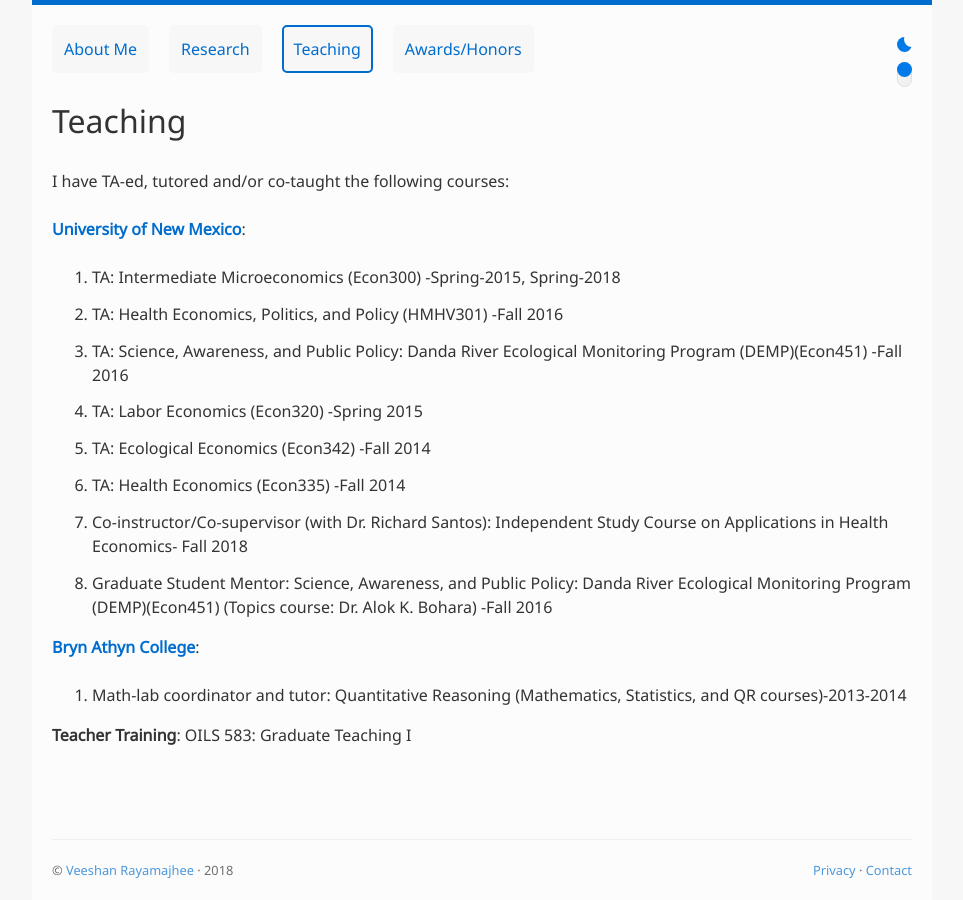
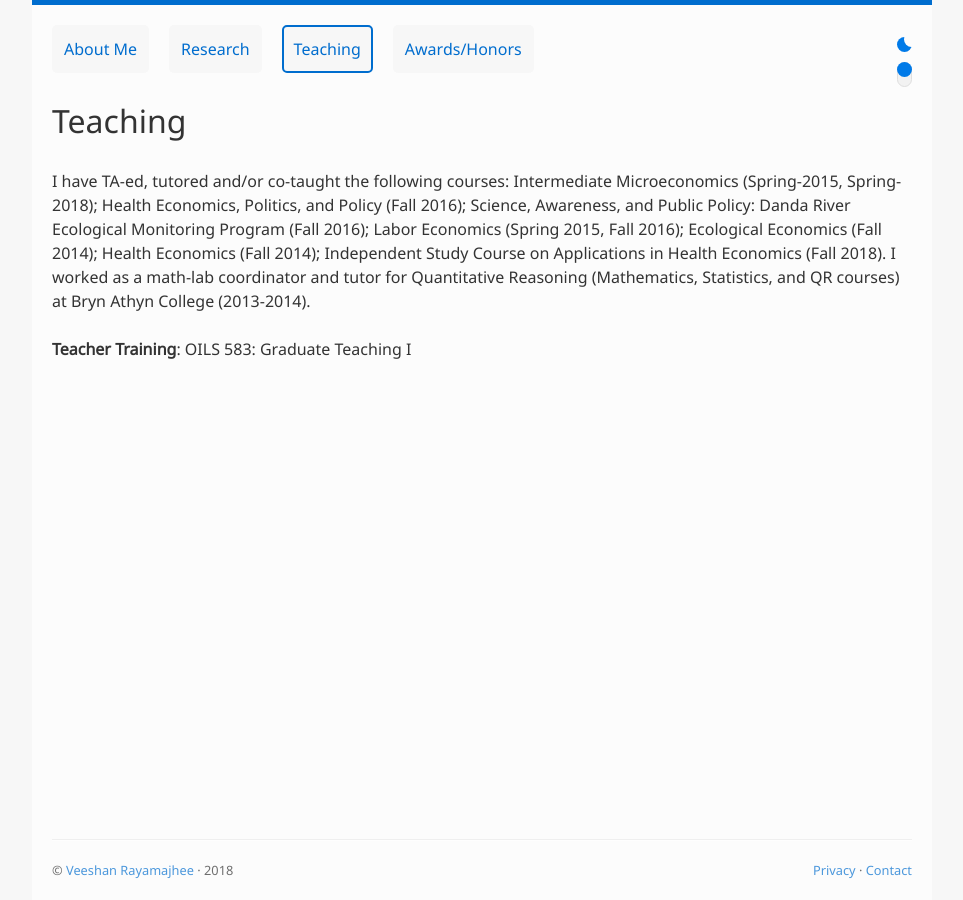
Before and after one commit to veeshanr/veeshanr.github.io, a Jekyll site: the page built from pages/teaching.md, in a window 1280 px wide. Shown: the whole page, without its empty margins (158-1121 px from the left). Built offline with Jekyll 4.4.1, drawn with Linux system fonts in a browser that asks for light colours.

Commit message:
Update teaching.md

```diff
--- a/pages/teaching.md
+++ b/pages/teaching.md
@@ -8,24 +8,8 @@ title: Teaching
 Teaching
 ========
 
-I have TA-ed, tutored and/or co-taught the following courses:
-
-**[University of New Mexico](http://unm.edu)**:
-
-1. TA: Intermediate Microeconomics (Econ300) -Spring-2015, Spring-2018
-2. TA: Health Economics, Politics, and Policy (HMHV301) -Fall 2016
-3. TA: Science, Awareness, and Public Policy: Danda River Ecological Monitoring Program (DEMP)(Econ451) -Fall 2016
-4. TA: Labor Economics (Econ320) -Spring 2015
-5. TA: Ecological Economics (Econ342) -Fall 2014
-6. TA: Health Economics (Econ335) -Fall 2014
-7. Co-instructor/Co-supervisor (with Dr. Richard Santos): Independent Study Course on Applications in
-Health Economics- Fall 2018
-8. Graduate Student Mentor: Science, Awareness, and Public Policy: Danda River
-Ecological Monitoring Program (DEMP)(Econ451) (Topics course: Dr. Alok K. Bohara) -Fall 2016
-
-**[Bryn Athyn College](https://brynathyn.edu)**:
-
-7. Math-lab coordinator and tutor: Quantitative Reasoning (Mathematics, Statistics, and QR courses)-2013-2014
+I have TA-ed, tutored and/or co-taught the following courses: Intermediate Microeconomics (Spring-2015, Spring-2018); Health Economics, Politics, and Policy (Fall 2016); Science, Awareness, and Public Policy: Danda River Ecological Monitoring Program (Fall 2016); Labor Economics (Spring 2015, Fall 2016); Ecological Economics (Fall 2014); Health Economics (Fall 2014); Independent Study Course on Applications in Health Economics (Fall 2018).
+I worked as a math-lab coordinator and tutor for Quantitative Reasoning (Mathematics, Statistics, and QR courses) at Bryn Athyn College (2013-2014).
 
 **Teacher Training**:
 OILS 583: Graduate Teaching I
```
